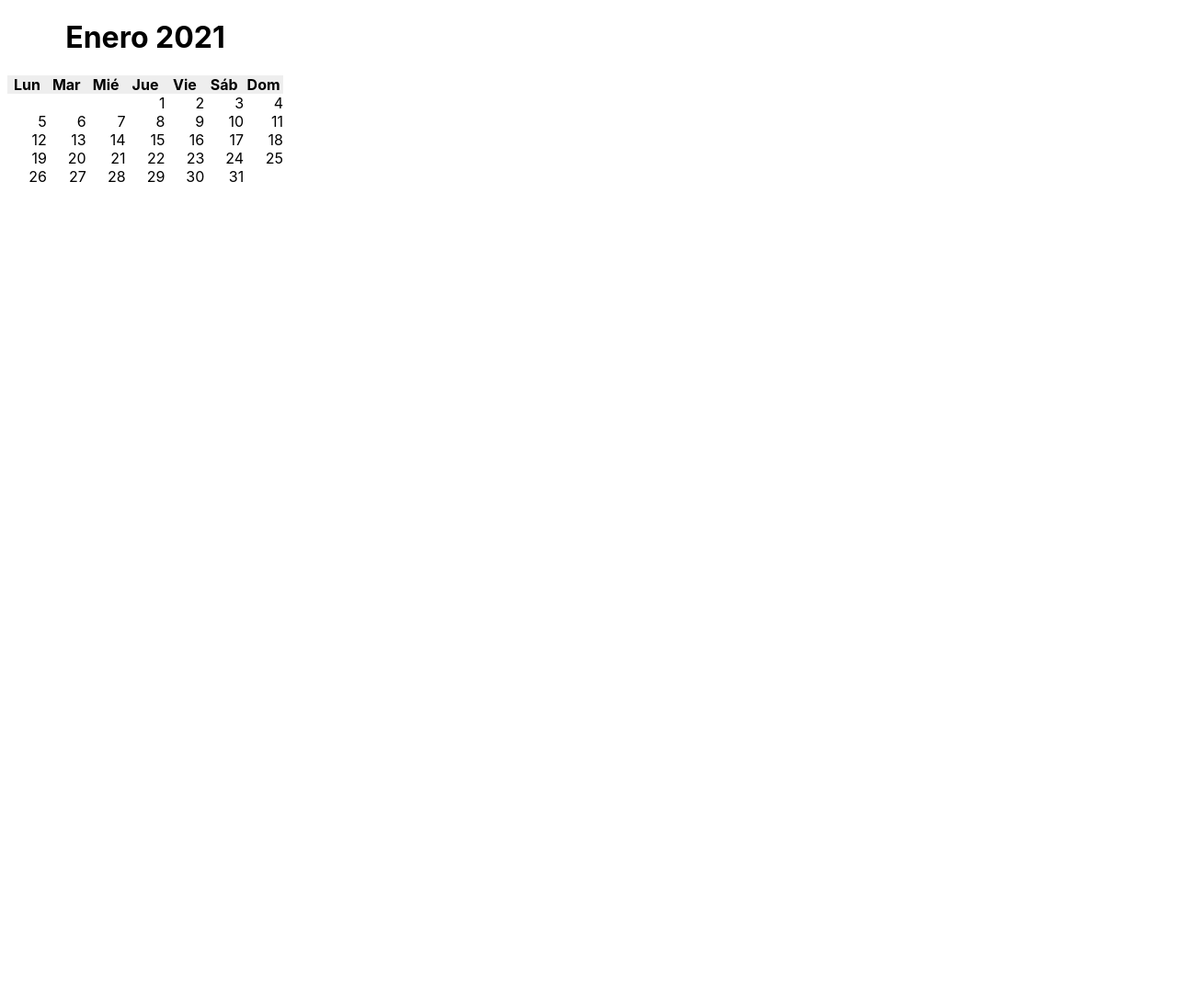
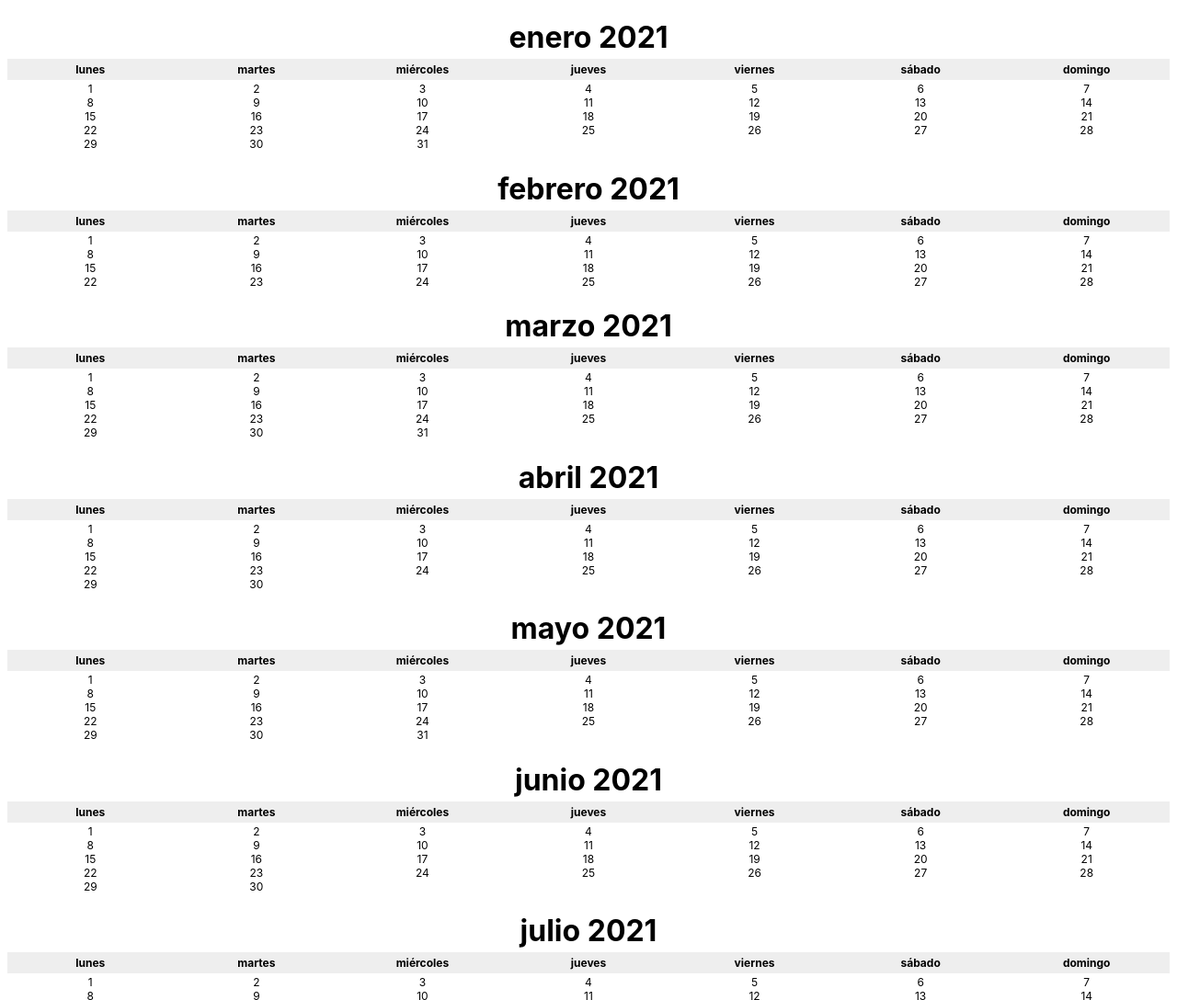
Before and after one commit to larabc/vanillaCalendar, a website: page index.html in a window 1280 px wide. Shown: the top 1088 px of the page at 92% size. Before the commit the page ends 800 px from the top, so only its background shows below. Drawn offline with Linux system fonts and the light colour scheme.

Commit message:
add scripts to calendar

```diff
--- a/index.html
+++ b/index.html
@@ -53,3 +53,46 @@
     </div>
 </body>
 </html>
+<script>
+    const actualYear = 2021
+    const locale = 'es' // Spanish
+
+    const weekDays = [...Array(7).keys()]
+    const intlWeekDay = new Intl.DateTimeFormat(locale, {weekday: 'long'})
+
+    const weekDaysNames = weekDays.map(weekDayIndex => {
+        const date = new Date (2021, 10, weekDayIndex + 1) /* formateamos la fecha que sabemos que el dia 1 es lunes */
+        console.log(date)
+        const weekDayName = intlWeekDay.format(date)
+        console.log(weekDayName)
+        return weekDayName
+    })
+
+    const renderedWeekDays = weekDaysNames.map(weekDayName =>
+         `<li class="day-name">${weekDayName}</li>`).join('')
+    const months = [...Array(12).keys()] /* 12 meses */
+    const intl = new Intl.DateTimeFormat(locale, {month: 'long'}) /* instancia de la internacionalización de los meses */
+
+    const calendar = months.map(monthKey => {
+        const monthName = intl.format(new Date (actualYear, monthKey)) /* Hay que pasar una fecha, el año actual y luego el mes */
+
+        const nextMonthIndex = monthKey + 1
+        const daysOfMonth = new Date (2021, nextMonthIndex, 0).getDate() /*año, mes, dia - en 0 pilla el último día del mes anterior */
+        return {
+            monthName,
+            daysOfMonth,
+            startsOn: 0
+        }
+    })
+
+    const html = calendar.map(({daysOfMonth, monthName}) => {
+        const days = [...Array(daysOfMonth).keys()] /*array 96-9e dias*/
+        const renderedDays = days.map(day => `<li>${day + 1}</li>`).join('')
+        const title = `<h1>${monthName} ${actualYear}</h1>`
+        return `${title}<ol>${renderedWeekDays} ${renderedDays}</ol>`
+    }).join('') /* recorremos el calendario y añadimos el metodo join porque al renderizar un array sino añade las comas */
+
+    document.querySelector('div').innerHTML = html
+
+    console.log(calendar)
+</script>
--- a/styles.css
+++ b/styles.css
@@ -1,6 +1,5 @@
 div {
     text-align: center;
-    width: 300px;
     font-family: -apple-system, BlinkMacSystemFont, 'Segoe UI', Roboto, Oxygen, Ubuntu, Cantarell, 'Open Sans', 'Helvetica Neue', sans-serif;
 }
 
@@ -8,19 +7,28 @@ ol {
     list-style: none;
     display: grid;
     grid-template-columns: repeat(7, 1fr); /* will be 7 columns and each one will have 1 frame of sizing */
+    margin: 0;
     padding:  0;
 }
 
 li {
-    text-align: right;
+    font-size: 12px;
+}
+
+h1{
+    margin-bottom: 4px;
+    padding:0px;
 }
 .first-day {
-grid-column-start: 4;/* first elememt will start at column 5 */
+grid-column-start: 45;/* first elememt will start at column 5 */
 }
 
 .day-name {
     background: #eee;
     font-weight: bold;
     text-align: center;
+    font-size: 12px;
+    margin-bottom:2px;
+    padding: 4px;
 
 }
```
